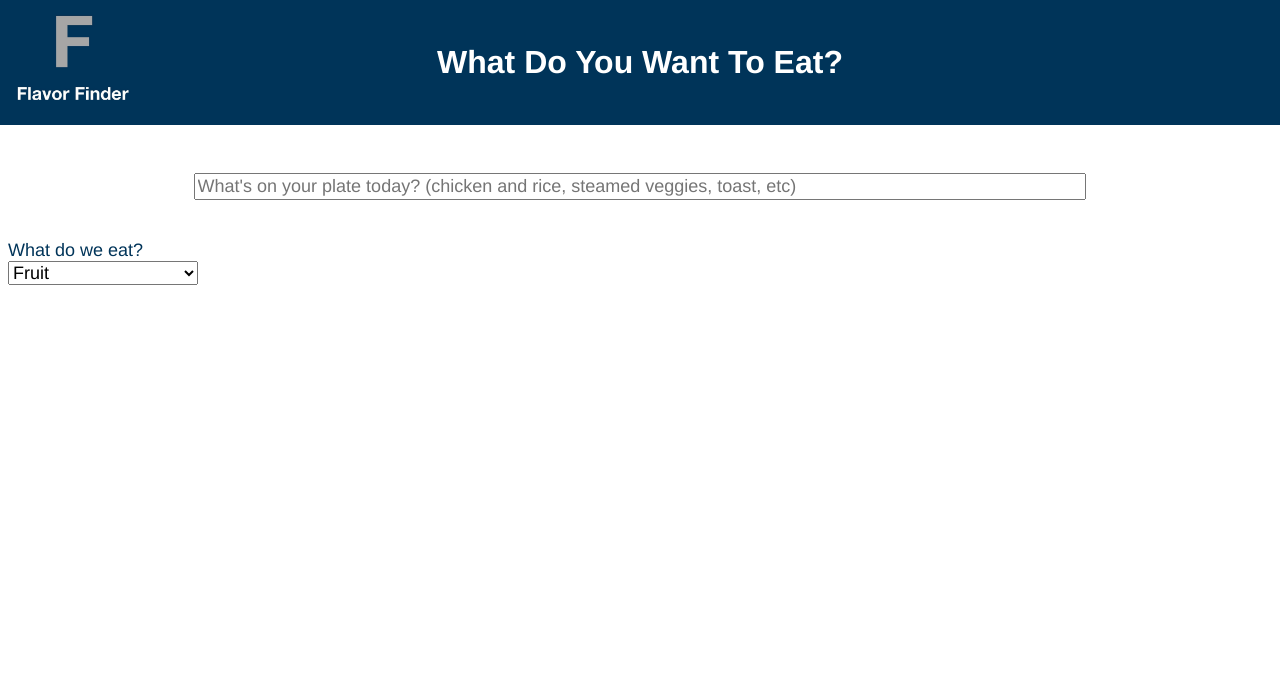
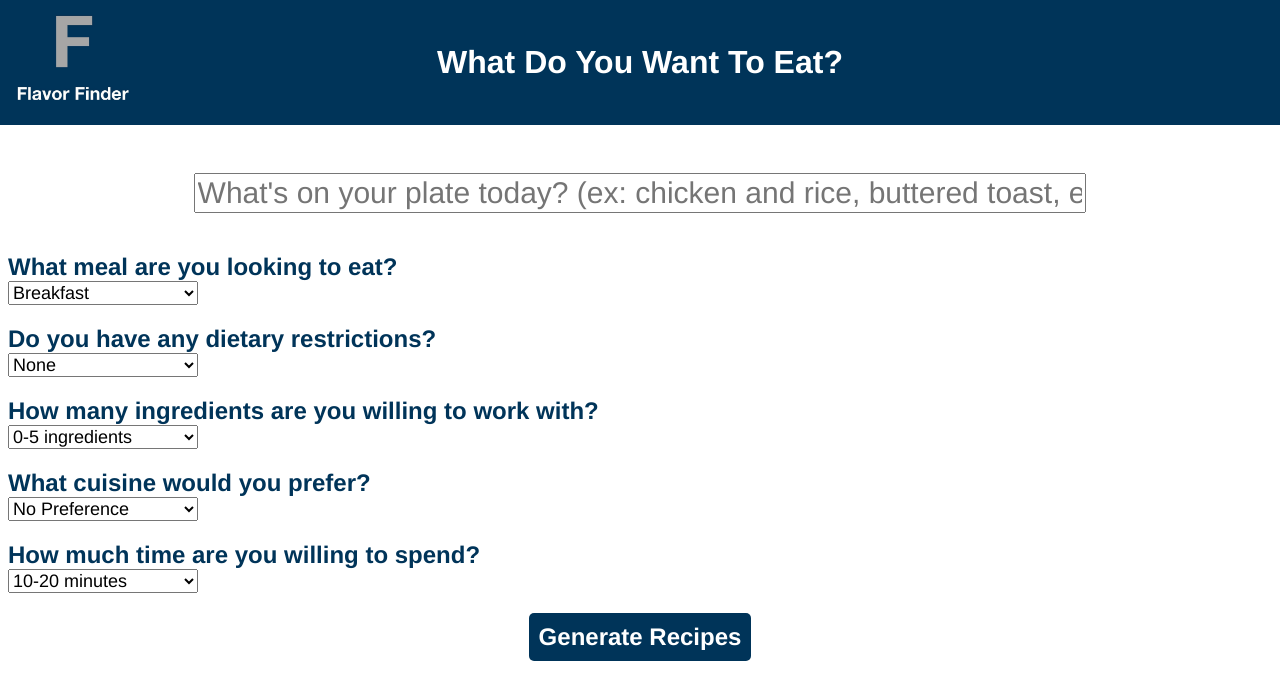
Before and after one commit to kushSharma924/meal-planner-app, a React (Create React App) app: page / in a window 1280 px wide. Shown: the top 700 px of the page. Built offline with nearby package versions, Linux system fonts and the light colour scheme.

Commit message:
duplicated drop downs and added generate recipes button

```diff
--- a/src/components/DropDown.js
+++ b/src/components/DropDown.js
@@ -1,11 +1,11 @@
 import React, { useState } from 'react';
 
-const DropDown = ({ label, value, options, onChange }) => {
+const DropDown = ({ label, value, options }) => {
     return (
         <div className="drop-down">
             <label>
                 {label}
-                <select value={value} onChange={onChange}>
+                <select value={value}>
                 {options.map((option) => (
                     <option value={option.value}>{option.label}</option>
                 ))}
--- a/src/components/Home.js
+++ b/src/components/Home.js
@@ -14,28 +14,68 @@ const Home = () => {
     const [food, setFood] = React.useState('fruit');
     const [drink, setDrink] = React.useState('water');
 
-    const handleFoodChange = (event) => {
-        setFood(event.target.value);
-    };
-
-    const handleDrinkChange = (event) => {
-        setDrink(event.target.value);
-    };
-
-
     return (
         <div className="home">
             <SearchBar />
             <DropDown
-                label = "What do we eat?"
+                label = "What meal are you looking to eat?"
                 options={[
-                    { label: 'Fruit', value: 'fruit' },
-                    { label: 'Vegetable', value: 'vegetable' },
-                    { label: 'Meat', value: 'meat' },
+                    { label: 'Breakfast', value: 'breakfast' },
+                    { label: 'Lunch', value: 'lunch' },
+                    { label: 'Snack', value: 'snack' },
+                    { label: 'Dinner', value: 'dinner' },
                   ]}
                   value={food}
-                  onChange={handleFoodChange}
             />
+
+            <DropDown
+                label = "Do you have any dietary restrictions?"
+                options={[
+                    { label: 'None', value: 'none' },
+                    { label: 'Keto', value: 'keto' },
+                    { label: 'Vegetarian', value: 'vegetarian' },
+                    { label: 'Vegan', value: 'vegan' },
+                  ]}
+                  value={food}
+            />
+
+            <DropDown
+                label = "How many ingredients are you willing to work with?"
+                options={[
+                    { label: '0-5 ingredients', value: '0-5' },
+                    { label: '5-10 ingredients', value: '5-10' },
+                    { label: '10-20 ingredients', value: '10-20' },
+                    { label: '20+ ingredients', value: '20+' },
+                  ]}
+                  value={food}
+            />
+
+            <DropDown
+                label = "What cuisine would you prefer?"
+                options={[
+                    { label: 'No Preference', value: 'none' },
+                    { label: 'American', value: 'american' },
+                    { label: 'Asian', value: 'asian' },
+                    { label: 'Indian', value: 'indian' },
+                    { label: 'Middle Eastern', value: 'middle eastern' },
+                    { label: 'Mexican', value: 'mexican' },
+                  ]}
+                  value={food}
+            />
+
+            <DropDown
+                label = "How much time are you willing to spend?"
+                options={[
+                    { label: '10-20 minutes', value: '10-20' },
+                    { label: '20-40 minutes', value: '20-40' },
+                    { label: '40-60 minutes', value: '40-60' },
+                    { label: 'Over 60 minutes', value: '60+' },
+
+                  ]}
+                  value={food}
+            />
+
+            <button>Generate Recipes</button>
         </div>
     );
 }
--- a/src/components/SearchBar.js
+++ b/src/components/SearchBar.js
@@ -13,7 +13,7 @@ const SearchBar = () => {
         <div className="search-bar">
             <input
                 type="text"
-                placeholder="What's on your plate today? (chicken and rice, steamed veggies, toast, etc)"
+                placeholder="What's on your plate today? (ex: chicken and rice, buttered toast, etc)"
                 value={query}
                 onChange={handleInputChange}
             />
--- a/src/index.css
+++ b/src/index.css
@@ -51,7 +51,7 @@ bbody {
     margin-top: 40px;
     margin-bottom: 40px;
     font-family: Helvetica, sans-serif;
-    font-size: 18px;
+    font-size: 30px;
     color: #003459;
 }
 
@@ -60,9 +60,10 @@ bbody {
     flex-direction: column;
     text-align: left;
     font-family: Helvetica, sans-serif;
-    font-size: 18px;
+    font-size: 24px;
     color: #003459;
     margin-bottom: 10px;
+    font-weight: bold;
 }
 
 .drop-down select {
@@ -71,3 +72,14 @@ bbody {
     font-size: 18px;
     margin-bottom: 10px;
 }
+
+.home button {
+    font-family: Helvetica, sans-serif;
+    font-size: 24px;
+    color: #FFFFFF;
+    font-weight: bold;
+    background-color: #003459;
+    border: none;
+    padding: 10px;
+    border-radius: 5px;
+}
```
